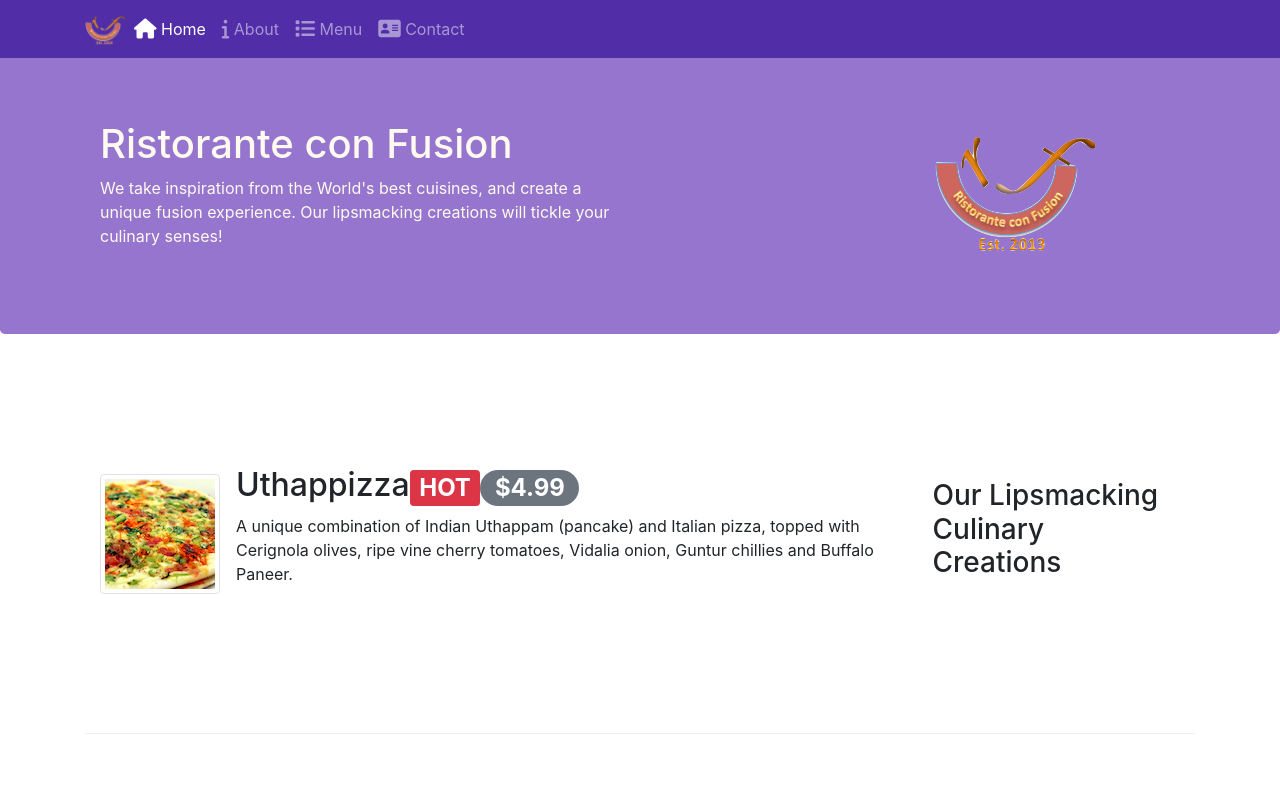
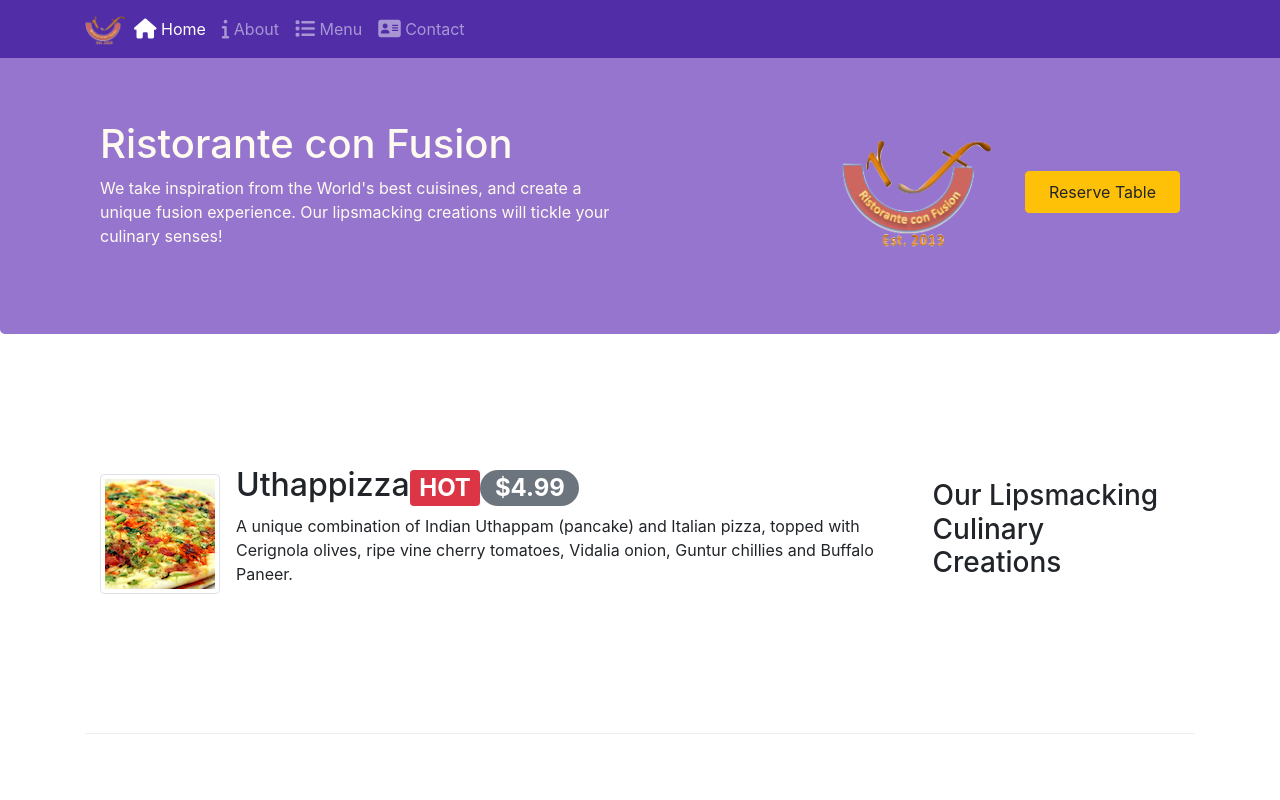
Before and after one commit to Raghav10026/Bootstrap-Course-1, a website: page index.html in a window 1280 px wide. Shown: the top 800 px of the page. Drawn offline with nearby package versions, Linux system fonts and the light colour scheme.

Commit message:
Reserve table button

```diff
--- a/index.html
+++ b/index.html
@@ -35,7 +35,9 @@
                 </ul>
 
             </div>
+
         </div>
+
     </nav>
 
     <header class="jumbotron">
@@ -49,8 +51,11 @@
                 <div class="col-12 col-sm align-self-center">
                     <img src="img/logo.png" class="img-fluid">
                 </div>
+                <div class="col-12 col-sm align-self-center">
+                    <a role="button" class="btn btn-block nav-link btn-warning" href="#reserve">Reserve Table</a>
+
+                </div>
             </div>
-        </div>
         </div>
     </header>
 
```
